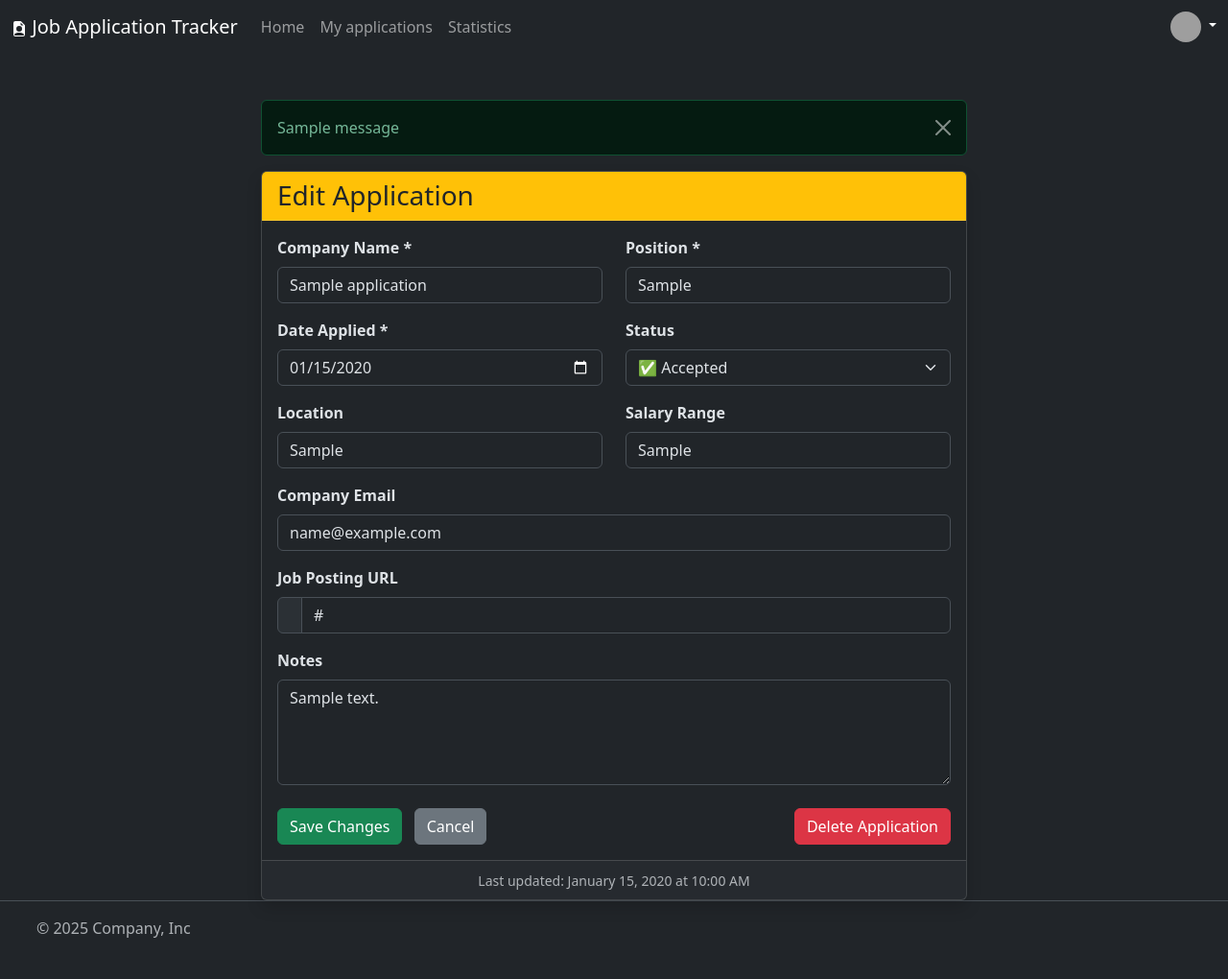
After one commit to mikolaj-kopacz/JobApplicationTracker, a Flask app: page /edit-application/1 in a window 1280 px wide. The commit adds this page. Shown: the whole page at 96% size. Run offline with Flask 3, Linux system fonts and the light colour scheme; a user stored in the database is signed in; tables that the repository leaves empty hold one stand-in row (values such as "Sample post"); one stand-in notice (Sample message) is shown; grey boxes are pictures that could not be loaded.

Commit message:
Add edit, view and delete application

```diff
--- a/app.py
+++ b/app.py
@@ -169,6 +169,39 @@ def add_application():
     return render_template('add_application.html')
 
 
+
+@app.route('/edit-application/<int:id>',methods=['GET','POST'])
+def edit_application(id):
+    if not current_user.is_authenticated:
+        flash("You need to be logged in to edit an existing application", 'danger')
+        return redirect(url_for('login'))
+    application = Application.query.get(id)
+    return render_template("edit_application.html",application=application)
+
+
+
+
+@app.route('/applications/<int:id>',methods=['GET','POST'])
+def view_application(id):
+    if not current_user.is_authenticated:
+        flash("You need to be logged in to view an existing application", 'danger')
+        return redirect(url_for('login'))
+    application = Application.query.get(id)
+    return render_template("view_application.html",application=application)
+
+
+
+@app.route('/delete-application/<int:id>',methods=['GET','POST'])
+def delete_application(id):
+    if not current_user.is_authenticated:
+        flash("You need to be logged in to delete an existing application", 'danger')
+        return redirect(url_for('login'))
+    application = Application.query.get(id)
+    db.session.delete(application)
+    db.session.commit()
+    return redirect(url_for('applications'))
+
+
 @app.route('/logout')
 @login_required
 def logout():
--- a/templates/applications.html
+++ b/templates/applications.html
@@ -39,8 +39,10 @@
                         </span>
                     </td>
                     <td>
-                        <a href="{{ url_for('index', id=application.id) }}" class="btn btn-sm btn-primary">View</a>
-                        <a href="{{ url_for('index', id=application.id) }}" class="btn btn-sm btn-warning">Edit</a>
+                        <a href="{{ url_for('view_application', id=application.id) }}" class="btn btn-sm btn-primary">View</a>
+                        <a href="{{ url_for('edit_application', id=application.id) }}" class="btn btn-sm btn-warning">Edit</a>
+                        <a href="{{ url_for('delete_application', id=application.id) }}" class="btn btn-sm btn-danger">Delete</a>
+
                     </td>
                 </tr>
                 {% endfor %}
--- /dev/null
+++ b/templates/edit_application.html
@@ -0,0 +1,146 @@
+{% extends "base.html" %}
+{% block title %}Edit Application{% endblock %}
+{% block content %}
+
+<div class="container mt-4">
+    <div class="row justify-content-center">
+        <div class="col-md-8">
+            <!-- Flash messages -->
+            {% with messages = get_flashed_messages(with_categories=true) %}
+            {% if messages %}
+                {% for category, message in messages %}
+                <div class="alert alert-{{ category }} alert-dismissible fade show" role="alert">
+                    {{ message }}
+                    <button type="button" class="btn-close" data-bs-dismiss="alert"></button>
+                </div>
+                {% endfor %}
+            {% endif %}
+            {% endwith %}
+
+            <div class="card shadow">
+                <div class="card-header bg-warning text-dark">
+                    <h3 class="mb-0"><i class="fas fa-edit"></i> Edit Application</h3>
+                </div>
+                <div class="card-body">
+                    <form method="POST" action="{{ url_for('edit_application', id=application.id) }}">
+                        <!-- Company and Position -->
+                        <div class="row">
+                            <div class="col-md-6 mb-3">
+                                <label for="company_name" class="form-label fw-bold">Company Name *</label>
+                                <input type="text" class="form-control" id="company_name" name="company_name"
+                                       value="{{ application.company_name }}" required>
+                            </div>
+
+                            <div class="col-md-6 mb-3">
+                                <label for="position" class="form-label fw-bold">Position *</label>
+                                <input type="text" class="form-control" id="position" name="position"
+                                       value="{{ application.position }}" required>
+                            </div>
+                        </div>
+
+                        <!-- Date and Status -->
+                        <div class="row">
+                            <div class="col-md-6 mb-3">
+                                <label for="date_applied" class="form-label fw-bold">Date Applied *</label>
+                                <input type="date" class="form-control" id="date_applied" name="date_applied"
+                                       value="{{ application.date_applied.strftime('%Y-%m-%d') }}" required>
+                            </div>
+
+                            <div class="col-md-6 mb-3">
+                                <label for="status" class="form-label fw-bold">Status</label>
+                                <select class="form-select" id="status" name="status">
+                                    <option value="pending" {% if application.status == 'pending' %}selected{% endif %}>
+                                        🕐 Pending
+                                    </option>
+                                    <option value="interview" {% if application.status == 'interview' %}selected{% endif %}>
+                                        📅 Interview Scheduled
+                                    </option>
+                                    <option value="accepted" {% if application.status == 'accepted' %}selected{% endif %}>
+                                        ✅ Accepted
+                                    </option>
+                                    <option value="rejected" {% if application.status == 'rejected' %}selected{% endif %}>
+                                        ❌ Rejected
+                                    </option>
+                                    <option value="withdrawn" {% if application.status == 'withdrawn' %}selected{% endif %}>
+                                        🔙 Withdrawn
+                                    </option>
+                                </select>
+                            </div>
+                        </div>
+
+                        <!-- Location and Salary -->
+                        <div class="row">
+                            <div class="col-md-6 mb-3">
+                                <label for="location" class="form-label fw-bold">Location</label>
+                                <input type="text" class="form-control" id="location" name="location"
+                                       value="{{ application.location or '' }}"
+                                       placeholder="e.g., New York, NY or Remote">
+                            </div>
+
+                            <div class="col-md-6 mb-3">
+                                <label for="salary" class="form-label fw-bold">Salary Range</label>
+                                <input type="text" class="form-control" id="salary" name="salary"
+                                       value="{{ application.salary or '' }}"
+                                       placeholder="e.g., $60,000 - $80,000">
+                            </div>
+                        </div>
+
+                        <!-- Email -->
+                        <div class="mb-3">
+                            <label for="company_email" class="form-label fw-bold">Company Email</label>
+                            <input type="email" class="form-control" id="company_email" name="company_email"
+                                   value="{{ application.company_email or '' }}"
+                                   placeholder="hr@company.com">
+                        </div>
+
+                        <!-- Job URL -->
+                        <div class="mb-3">
+                            <label for="job_url" class="form-label fw-bold">Job Posting URL</label>
+                            <div class="input-group">
+                                <span class="input-group-text"><i class="fas fa-link"></i></span>
+                                <input type="url" class="form-control" id="job_url" name="job_url"
+                                       value="{{ application.job_url or '' }}"
+                                       placeholder="https://company.com/careers/job-id">
+                            </div>
+                        </div>
+
+                        <!-- Notes -->
+                        <div class="mb-4">
+                            <label for="notes" class="form-label fw-bold">Notes</label>
+                            <textarea class="form-control" id="notes" name="notes" rows="4"
+                                      placeholder="Interview scheduled for next week, contact person: John Doe...">{{ application.notes or '' }}</textarea>
+                        </div>
+
+                        <!-- Buttons -->
+                        <div class="d-flex justify-content-between align-items-center">
+                            <div>
+                                <button type="submit" class="btn btn-success me-2">
+                                    <i class="fas fa-save"></i> Save Changes
+                                </button>
+                                <a href="{{ url_for('applications') }}" class="btn btn-secondary">
+                                    <i class="fas fa-times"></i> Cancel
+                                </a>
+                            </div>
+                            <button type="button" class="btn btn-danger" onclick="confirmDelete()">
+                                <i class="fas fa-trash"></i> Delete Application
+                            </button>
+                        </div>
+                    </form>
+                </div>
+                <div class="card-footer text-muted text-center">
+                    <small>Last updated: {{ application.date_applied.strftime('%B %d, %Y at %I:%M %p') }}</small>
+                </div>
+            </div>
+        </div>
+    </div>
+</div>
+
+<script>
+function confirmDelete() {
+    if (confirm('Are you sure you want to delete this application? This action cannot be undone.')) {
+        window.location.href = "{{ url_for('index', id=application.id) }}";
+    }
+}
+</script>
+
+{% endblock %}
--- a/templates/header.html
+++ b/templates/header.html
@@ -14,7 +14,6 @@
         </button>
 
         <div class="collapse navbar-collapse" id="navbarCollapse">
-            <!-- Przyciski nawigacyjne po lewej -->
             <ul class="navbar-nav me-auto mb-2 mb-md-0">
                 <li class="nav-item">
                     <a class="nav-link {% if active_page == 'index' %}active{% endif %}" href="{{ url_for('index') }}">Home</a>
@@ -27,7 +26,6 @@
                 </li>
             </ul>
 
-            <!-- Login/Signup po prawej -->
             <div class="d-flex">
                 {% if not current_user.is_authenticated %}
                     <button type="button" onclick="location.href='{{ url_for('login') }}'"
```
Also changed, not shown: templates/view_application.html (added, +115 -0 lines).
